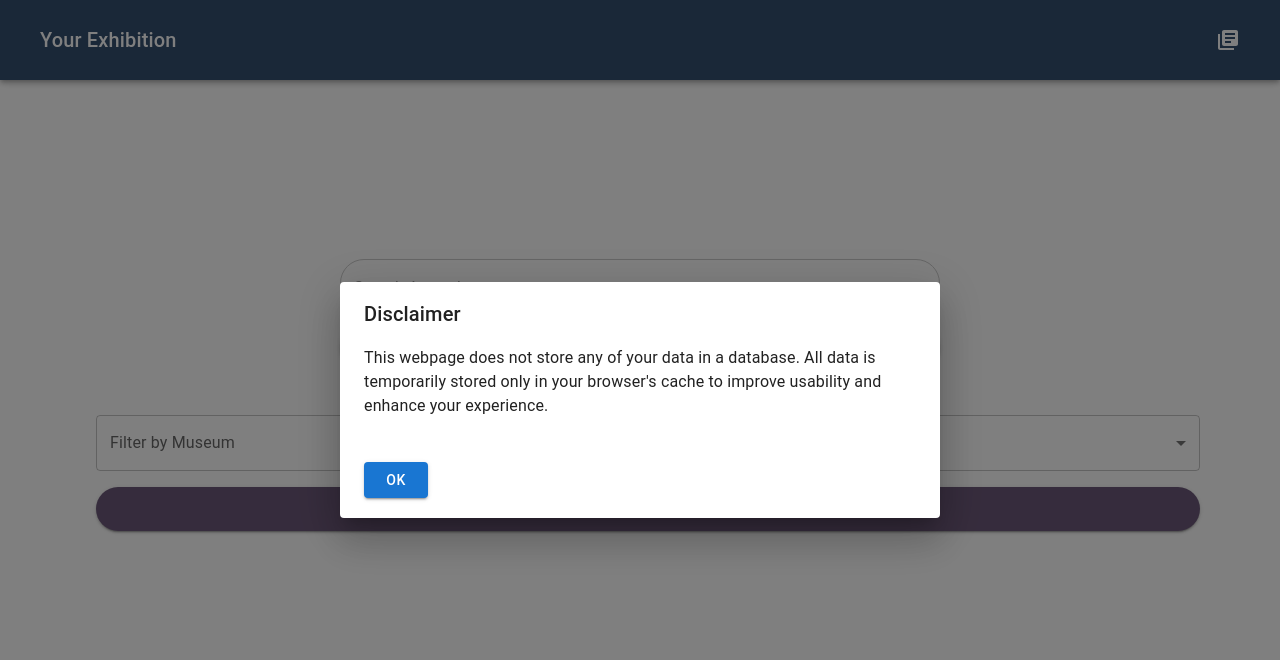
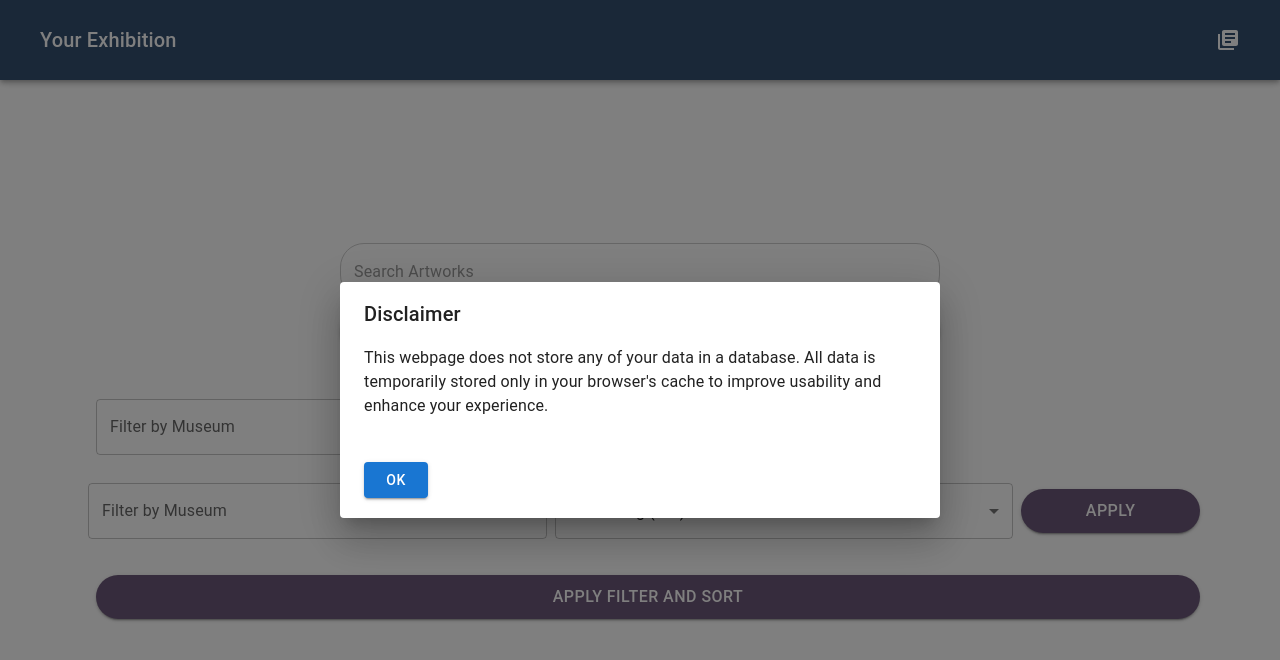
Before and after one commit to Magdyz/exhibition-curator, a Next.js app: page / in a window 1280 px wide. Shown: the top 660 px of the page. Built offline with nearby package versions, Linux system fonts and the light colour scheme.

Commit message:
Added styling to show elements better on main page. Fixed sorting styling. Topbar styling to fix mobile view

```diff
--- a/app/page.js
+++ b/app/page.js
@@ -107,7 +107,7 @@ export default function Page() {
   }, [filter, sortOrder, searchResults]);
 
   return (
-    <Container>
+    <Container sx={{ paddingTop: { xs: "64px", sm: "72px" } }}>
       <TopBanner selectedArtworks={selectedArtworks} />{" "}
       {/* Display top banner */}
       <Container
--- a/components/FilterBar.js
+++ b/components/FilterBar.js
@@ -36,7 +36,35 @@ function FilterBar({
       </Grid>
 
       {/* Sort by Name */}
-      <Grid item xs={12} sm={6}>
+      <Grid
+        container
+        spacing={1}
+        style={{ margin: "20px 0", alignItems: "center" }}
+      >
+        {/* Filter by Source */}
+        <Grid item xs={12} sm={5}>
+          <FormControl fullWidth>
+            <InputLabel>Filter by Museum</InputLabel>
+            <Select
+              value={filter}
+              onChange={(e) => {
+                setFilter(e.target.value);
+                if (e.target.value === "") {
+                  setArtworks(searchResults);
+                }
+              }}
+              label="Filter by Museum"
+              style={{ backgroundColor: "white" }}
+            >
+              <MenuItem value="">All</MenuItem>
+              <MenuItem value="harvard">Harvard</MenuItem>
+              <MenuItem value="rijksmuseum">Rijksmuseum</MenuItem>
+            </Select>
+          </FormControl>
+        </Grid>
+
+        {/* Sort by Name */}
+        <Grid item xs={12} sm={5}>
           <FormControl fullWidth>
             <InputLabel>Sort by Name</InputLabel>
             <Select
@@ -52,6 +80,19 @@ function FilterBar({
         </Grid>
 
         {/* Apply Filter and Sort Button */}
+        <Grid item xs={12} sm={2} style={{ textAlign: "center" }}>
+          <StyledButton
+            onClick={handleFilterSortChange}
+            variant="contained"
+            fullWidth
+            style={{ maxWidth: "100%" }}
+          >
+            APPLY
+          </StyledButton>
+        </Grid>
+      </Grid>
+
+      {/* Apply Filter and Sort Button */}
       <Grid item xs={12}>
         <StyledButton onClick={handleFilterSortChange} variant="contained">
           APPLY FILTER AND SORT
```
Lines whose indentation alone changed are shown as unchanged.
